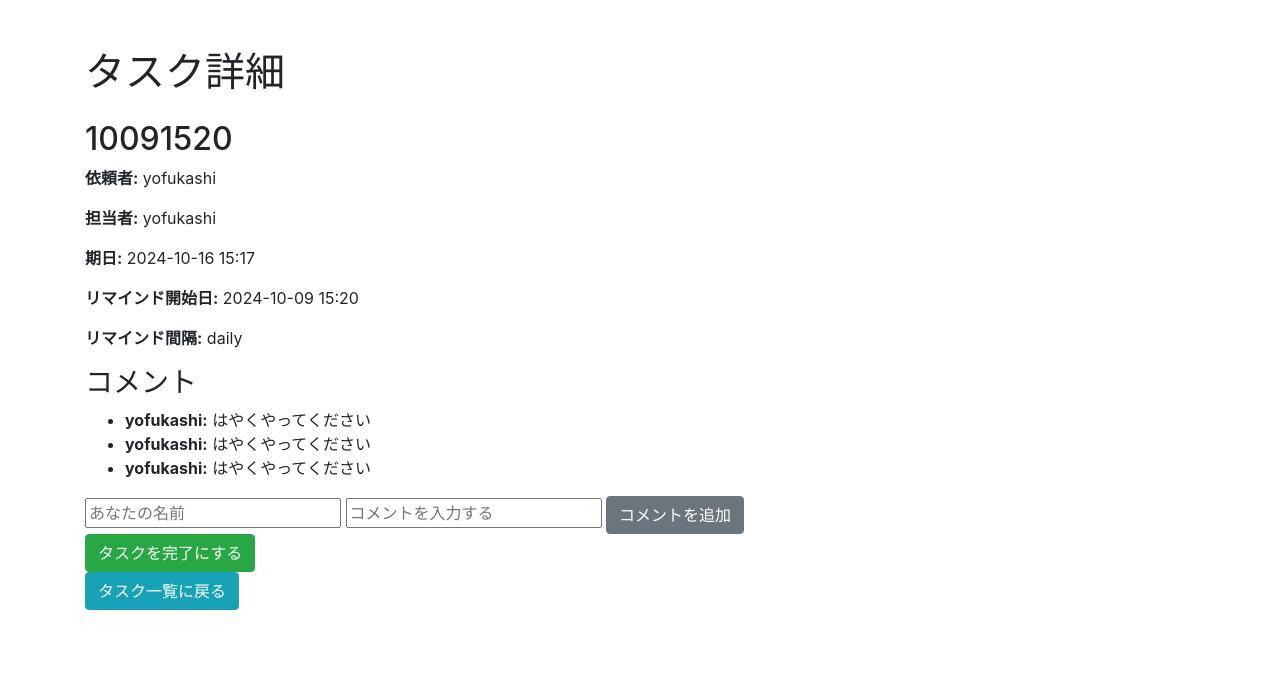
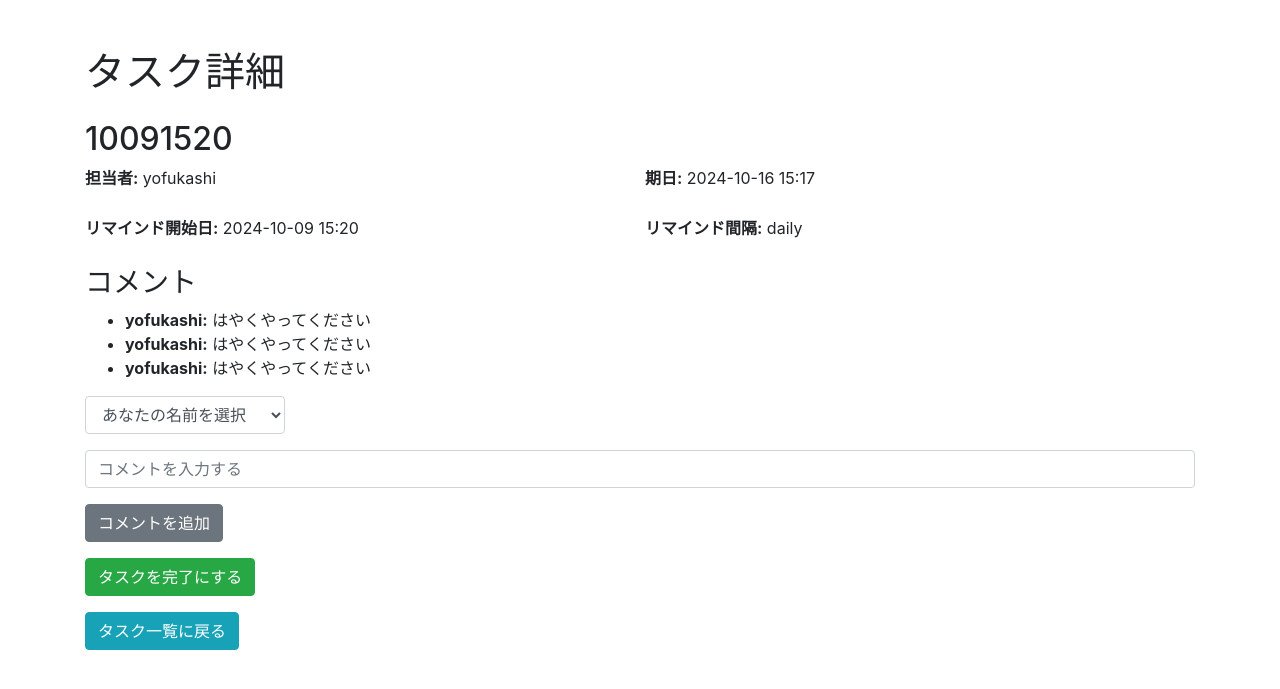
Before and after one commit to maiko123-123/reminder_app, a Flask app: page /task_detail/1 in a window 1280 px wide. Shown: the top 689 px of the page. Run offline with Flask 3, Linux system fonts and the light colour scheme; data comes from the database, SQL or seed files in the repository; both versions use the stored data as it was after the commit; some libraries are stand-ins or nearby versions.

Commit message:
プルダウンの追加

```diff
--- a/templates/task_detail.html
+++ b/templates/task_detail.html
@@ -5,16 +5,47 @@
     <meta name="viewport" content="width=device-width, initial-scale=1.0">
     <title>タスク詳細</title>
     <link rel="stylesheet" href="https://stackpath.bootstrapcdn.com/bootstrap/4.5.2/css/bootstrap.min.css">
+    <style>
+        .row-flex {
+            display: flex;
+            justify-content: space-between; /* 要素間のスペースを均等に */
+            margin-bottom: 10px; /* 各行の間のスペースを狭く */
+        }
+        .col-half {
+            flex: 1; /* 各カラムを均等にする */
+            margin-right: 10px; /* 右側のマージン */
+        }
+        .col-half:last-child {
+            margin-right: 0; /* 最後のカラムにはマージンを付けない */
+        }
+        .compact-select {
+            max-width: 200px; /* プルダウンメニューの最大幅を指定 */
+            width: 100%; /* 幅を100%に設定 */
+        }
+    </style>
 </head>
 <body>
     <div class="container mt-5">
         <h1 class="mb-4">タスク詳細</h1>
         <h2>{{ task.title }}</h2>
-        <p><strong>依頼者:</strong> {{ task.requester.username }}</p>
-        <p><strong>担当者:</strong> {{ task.assignee.username }}</p>
-        <p><strong>期日:</strong> {{ task.due_date.strftime('%Y-%m-%d %H:%M') }}</p>
-        <p><strong>リマインド開始日:</strong> {{ task.remind_start_date.strftime('%Y-%m-%d %H:%M') }}</p>
-        <p><strong>リマインド間隔:</strong> {{ task.remind_interval }}</p>
+
+        <div class="row-flex">
+            <div class="col-half">
+                <p><strong>担当者:</strong> {{ task.assignee.username }}</p>
+            </div>
+            <div class="col-half">
+                <p><strong>期日:</strong> {{ task.due_date.strftime('%Y-%m-%d %H:%M') }}</p>
+            </div>
+        </div>
+
+        <div class="row-flex">
+            <div class="col-half">
+                <p><strong>リマインド開始日:</strong> {{ task.remind_start_date.strftime('%Y-%m-%d %H:%M') }}</p>
+            </div>
+            <div class="col-half">
+                <p><strong>リマインド間隔:</strong> {{ task.remind_interval }}</p>
+            </div>
+        </div>
 
         <h3>コメント</h3>
         <ul>
@@ -23,13 +54,20 @@
             {% endfor %}
         </ul>
 
-        <form action="{{ url_for('main.add_comment', task_id=task.id) }}" method="POST">
-            <input type="text" name="username" placeholder="あなたの名前" required>
-            <input type="text" name="comment" placeholder="コメントを入力する" required>
+        <form action="{{ url_for('main.add_comment', task_id=task.id) }}" method="POST" class="mb-3">
+            <div class="input-group mb-3">
+                <select name="username" required class="form-control compact-select">
+                    <option value="" disabled selected>あなたの名前を選択</option>
+                    <option value="yofukashi">yofukashi</option>
+                    <option value="autumn2024">autumn2024</option>
+                    <option value="charlie">charlie</option>
+                </select>
+            </div>
+            <input type="text" name="comment" placeholder="コメントを入力する" required class="form-control mb-3">
             <button type="submit" class="btn btn-secondary">コメントを追加</button>
         </form>
 
-        <form action="{{ url_for('main.complete_task', task_id=task.id) }}" method="POST">
+        <form action="{{ url_for('main.complete_task', task_id=task.id) }}" method="POST" class="mb-3">
             <button type="submit" class="btn btn-success">タスクを完了にする</button>
         </form>
 
```
Also changed, not shown: templates/index.html (+33 -6 lines), instance/tasks.db.
